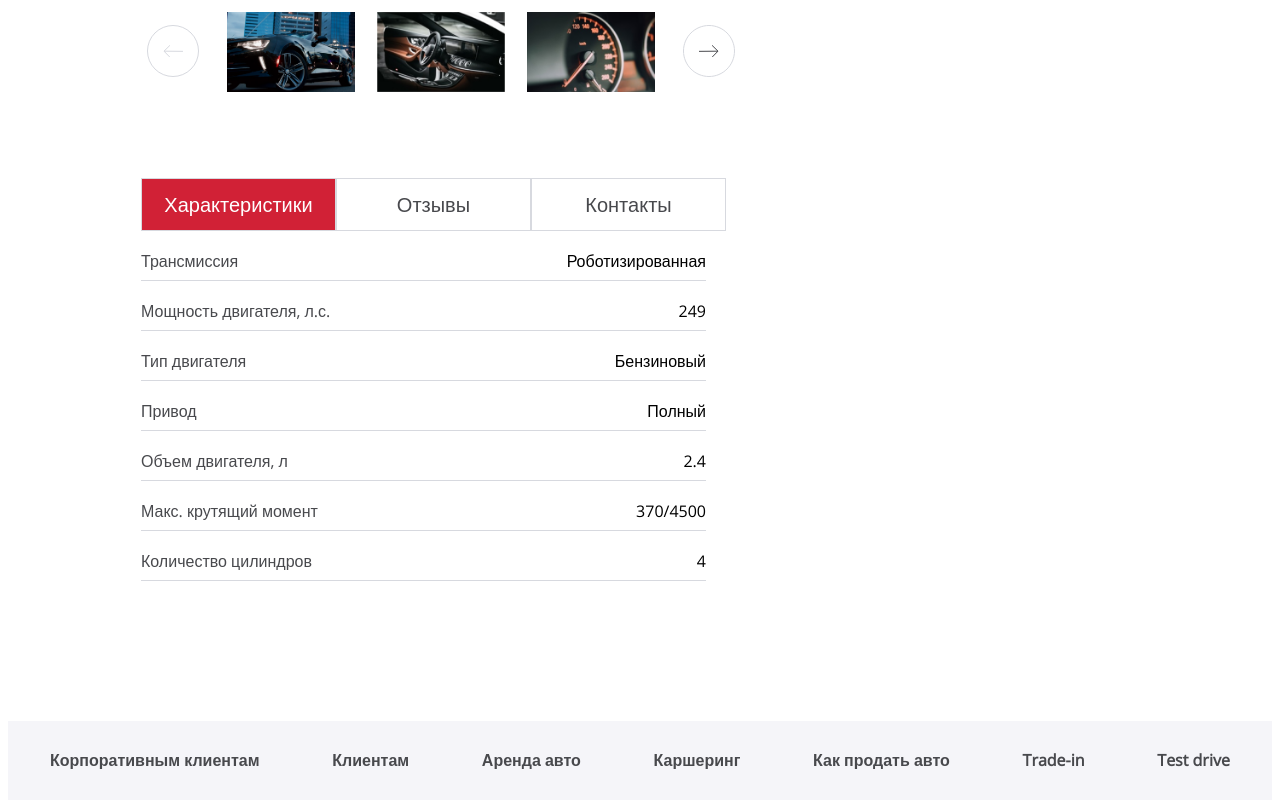
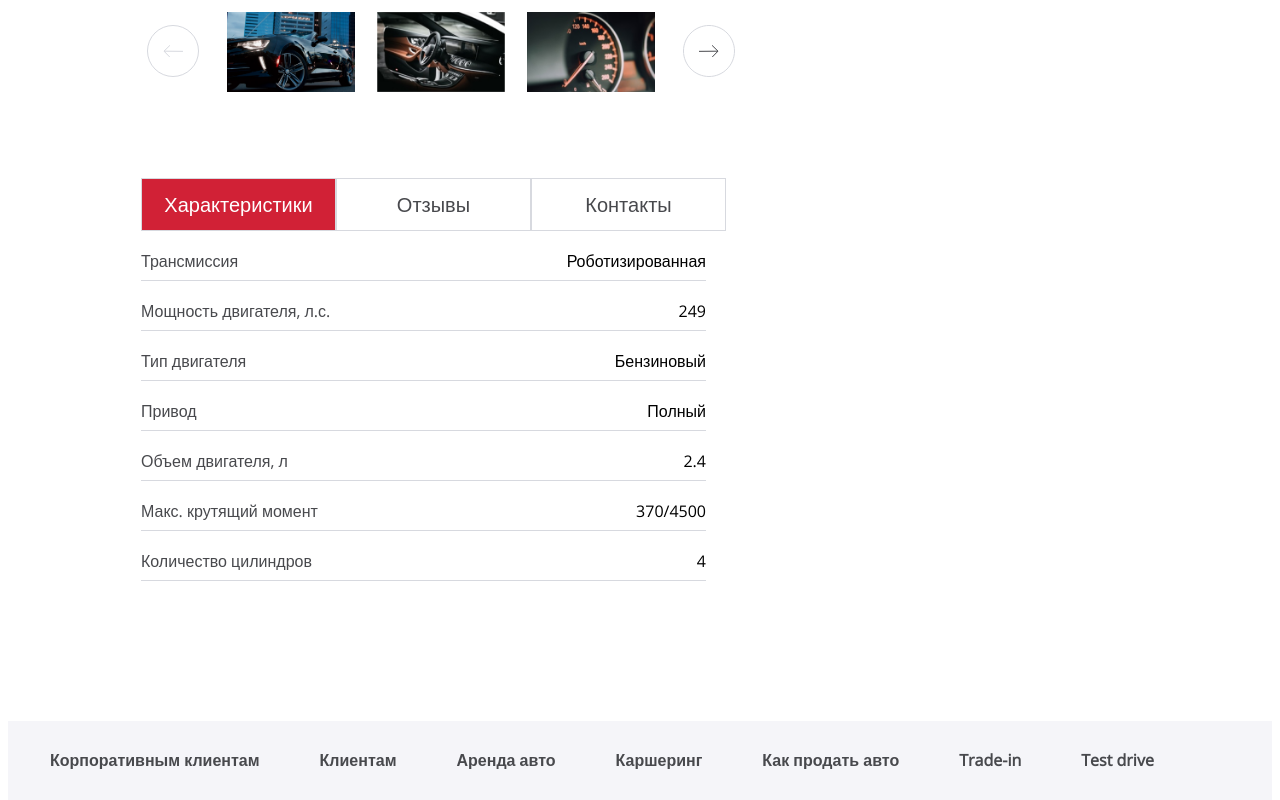
Before and after one commit to kostyadevman/avto_moto, a React (Create React App) app: page / in a window 1280 px wide. Shown: the part 583-1383 px from the top of the page. Built offline with nearby package versions, Linux system fonts and the light colour scheme.

Commit message:
Fix menu space; fix hero space in Safari

```diff
--- a/src/sass/blocks/hero.scss
+++ b/src/sass/blocks/hero.scss
@@ -1,6 +1,4 @@
 .hero {
   display: flex;
-  flex-wrap: wrap;
-  gap: 54px;
   margin: 90px 0 0 0;
 }
--- a/src/sass/blocks/menu.scss
+++ b/src/sass/blocks/menu.scss
@@ -1,7 +1,7 @@
 .menu__list {
   display: flex;
   justify-content: flex-start;
-  gap: 30px;
+  column-gap: 60px;
   flex-wrap: wrap;
   margin: 0;
   padding: 0;
@@ -10,8 +10,7 @@
   font-weight: 600;
 
   &--footer {
-    justify-content: space-between;
-    gap: 30px;
+    justify-content: flex-start;
   }
 }
 
--- a/src/sass/blocks/slider.scss
+++ b/src/sass/blocks/slider.scss
@@ -1,5 +1,6 @@
 .slider {
   position: relative;
+  margin: 0 54px 0 0;
 }
 
 .slider__tag {
```
